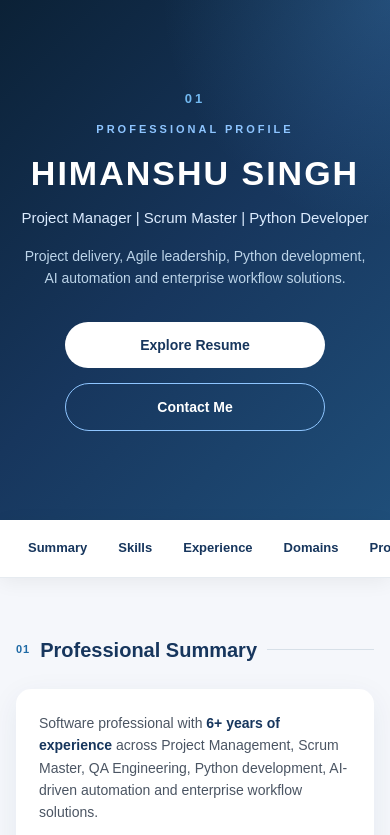
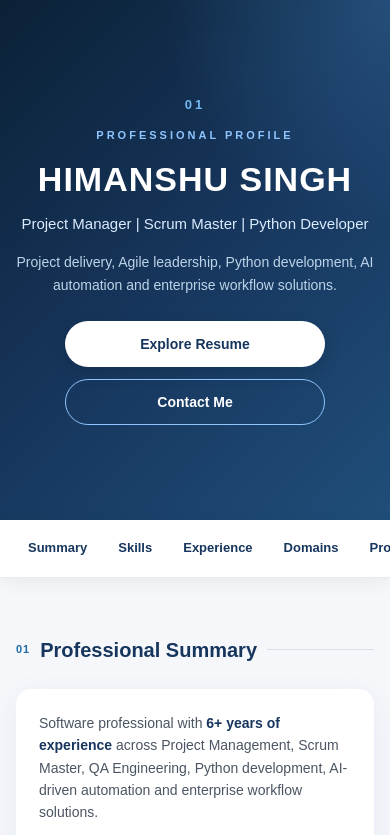
Before and after one commit to himanshu-india7/resume, a plain HTML site: page index.html in a window 390 px wide. Shown: the top 835 px of the page. Drawn offline with Linux system fonts and the light colour scheme.

Commit message:
Final resume website update

```diff
--- a/style.css
+++ b/style.css
@@ -8,26 +8,16 @@
     box-sizing: border-box;
 }
 
-
-/* =========================================================
-   BASE
-========================================================= */
-
 html {
     scroll-behavior: smooth;
 }
 
 body {
-    font-family:
-        Arial,
-        Helvetica,
-        sans-serif;
-
+    font-family: Arial, Helvetica, sans-serif;
     background: #f5f7fb;
-
     color: #1f2937;
-
     line-height: 1.6;
+    overflow-x: hidden;
 }
 
 a {
@@ -48,9 +38,7 @@ a {
     min-height: 500px;
 
     display: flex;
-
     align-items: center;
-
     justify-content: center;
 
     text-align: center;
@@ -82,9 +70,7 @@ a {
     color: #72b8f0;
 
     font-size: 13px;
-
     font-weight: bold;
-
     letter-spacing: 3px;
 
     margin-bottom: 12px;
@@ -94,9 +80,7 @@ a {
     color: #8ec5ff;
 
     font-size: 13px;
-
     letter-spacing: 4px;
-
     font-weight: bold;
 
     margin-bottom: 16px;
@@ -104,9 +88,7 @@ a {
 
 .hero h1 {
     font-size: 58px;
-
     line-height: 1.1;
-
     letter-spacing: 3px;
 
     margin-bottom: 15px;
@@ -114,9 +96,7 @@ a {
 
 .hero h2 {
     font-size: 21px;
-
     line-height: 1.5;
-
     font-weight: 400;
 
     color: #dcecff;
@@ -132,6 +112,7 @@ a {
     color: #bcd4e9;
 
     font-size: 15px;
+    line-height: 1.7;
 }
 
 
@@ -140,19 +121,23 @@ a {
 ========================================================= */
 
 .buttons {
-    margin-top: 32px;
+    margin-top: 28px;
 
     display: flex;
+    justify-content: center;
+    align-items: center;
 
-    justify-content: center;
-
-    gap: 15px;
+    gap: 16px;
 
     flex-wrap: wrap;
 }
 
 .btn {
-    display: inline-block;
+    display: inline-flex;
+    align-items: center;
+    justify-content: center;
+
+    min-height: 46px;
 
     padding: 12px 26px;
 
@@ -161,13 +146,13 @@ a {
     text-decoration: none;
 
     font-weight: bold;
-
     font-size: 14px;
 
     transition:
         transform 0.3s ease,
         background 0.3s ease,
-        color 0.3s ease;
+        color 0.3s ease,
+        box-shadow 0.3s ease;
 }
 
 .btn:hover {
@@ -176,19 +161,23 @@ a {
 
 .primary {
     background: white;
+    color: #17365d;
 
-    color: #17365d;
+    box-shadow:
+        0 6px 18px rgba(0, 0, 0, 0.12);
 }
 
 .primary:hover {
     background: #e6f2ff;
+
+    box-shadow:
+        0 9px 24px rgba(0, 0, 0, 0.18);
 }
 
 .secondary {
     border: 1px solid #8ec5ff;
 
     color: white;
-
     background: transparent;
 }
 
@@ -203,7 +192,6 @@ a {
 
 .navbar {
     position: sticky;
-
     top: 0;
 
     z-index: 1000;
@@ -224,9 +212,7 @@ a {
     margin: auto;
 
     display: flex;
-
     justify-content: center;
-
     align-items: center;
 
     flex-wrap: wrap;
@@ -242,7 +228,6 @@ a {
     text-decoration: none;
 
     font-size: 13px;
-
     font-weight: bold;
 
     padding: 8px 13px;
@@ -257,7 +242,6 @@ a {
 .nav-link:hover,
 .nav-link.active {
     background: #eaf3fb;
-
     color: #1f6aa5;
 }
 
@@ -267,6 +251,7 @@ a {
 ========================================================= */
 
 main {
+    width: 100%;
     max-width: 1100px;
 
     margin: auto;
@@ -287,7 +272,6 @@ main {
 
 .section-title {
     display: flex;
-
     align-items: center;
 
     gap: 14px;
@@ -299,17 +283,16 @@ main {
     color: #1f6aa5;
 
     font-size: 13px;
+    font-weight: bold;
+    letter-spacing: 1px;
 
-    font-weight: bold;
-
-    letter-spacing: 1px;
+    flex-shrink: 0;
 }
 
 .section-title h2 {
     color: #17365d;
 
     font-size: 28px;
-
     line-height: 1.2;
 
     white-space: nowrap;
@@ -399,11 +382,9 @@ main {
     display: inline-flex;
 
     align-items: center;
-
     justify-content: center;
 
     min-width: 42px;
-
     height: 30px;
 
     padding: 0 8px;
@@ -415,9 +396,7 @@ main {
     color: #1f6aa5;
 
     font-size: 10px;
-
     font-weight: bold;
-
     letter-spacing: 1px;
 
     margin-bottom: 12px;
@@ -427,7 +406,6 @@ main {
     color: #17365d;
 
     font-size: 17px;
-
     line-height: 1.35;
 
     margin-bottom: 10px;
@@ -437,7 +415,6 @@ main {
     color: #5d6875;
 
     font-size: 14px;
-
     line-height: 1.7;
 }
 
@@ -473,7 +450,6 @@ main {
     display: flex;
 
     justify-content: space-between;
-
     align-items: flex-start;
 
     gap: 20px;
@@ -485,7 +461,6 @@ main {
     color: #17365d;
 
     font-size: 19px;
-
     line-height: 1.3;
 }
 
@@ -501,7 +476,6 @@ main {
     color: #1f6aa5;
 
     font-size: 13px;
-
     font-weight: bold;
 
     white-space: nowrap;
@@ -523,7 +497,6 @@ main {
     color: #4b5563;
 
     font-size: 14px;
-
     line-height: 1.65;
 }
 
@@ -575,9 +548,7 @@ main {
     color: #1f6aa5;
 
     font-size: 11px;
-
     font-weight: bold;
-
     letter-spacing: 2px;
 }
 
@@ -593,7 +564,6 @@ main {
     color: #5d6875;
 
     font-size: 14px;
-
     line-height: 1.7;
 
     margin-bottom: 18px;
@@ -637,7 +607,6 @@ main {
     display: flex;
 
     justify-content: space-between;
-
     align-items: center;
 
     gap: 25px;
@@ -651,9 +620,7 @@ main {
     color: #1f6aa5;
 
     font-size: 10px;
-
     font-weight: bold;
-
     letter-spacing: 2px;
 
     margin-bottom: 7px;
@@ -663,7 +630,6 @@ main {
     color: #17365d;
 
     font-size: 20px;
-
     line-height: 1.4;
 }
 
@@ -761,7 +727,6 @@ main {
     display: inline-flex;
 
     justify-content: center;
-
     align-items: center;
 
     min-width: 25px;
@@ -815,9 +780,7 @@ main {
     color: #1f6aa5;
 
     font-size: 11px;
-
     font-weight: bold;
-
     letter-spacing: 2px;
 }
 
@@ -827,7 +790,6 @@ main {
     font-size: 28px;
 
     margin-top: 7px;
-
     margin-bottom: 7px;
 }
 
@@ -867,7 +829,6 @@ main {
     color: #17365d;
 
     font-size: 13px;
-
     font-weight: bold;
 
     margin-bottom: 7px;
@@ -959,7 +920,6 @@ main {
     border-radius: 30px;
 
     font-size: 14px;
-
     font-weight: bold;
 
     box-shadow:
@@ -1042,7 +1002,6 @@ footer {
     display: flex;
 
     justify-content: space-between;
-
     align-items: center;
 
     padding-left:
@@ -1085,7 +1044,6 @@ footer a:hover {
     .project-grid {
         grid-template-columns: 1fr;
     }
-
 }
 
 
@@ -1113,8 +1071,23 @@ footer a:hover {
 
     .hero-description {
         font-size: 14px;
+
+        max-width: 550px;
     }
 
+    /* HERO BUTTONS */
+    .buttons {
+        margin-top: 25px;
+
+        gap: 12px;
+    }
+
+    .btn {
+        padding: 11px 22px;
+    }
+
+
+    /* NAVBAR */
 
     .nav-inner {
         justify-content: flex-start;
@@ -1135,10 +1108,14 @@ footer a:hover {
     }
 
 
+    /* MAIN */
+
     main {
         padding: 10px 16px;
     }
 
+
+    /* SECTIONS */
 
     .section {
         padding: 50px 0;
@@ -1146,6 +1123,8 @@ footer a:hover {
         scroll-margin-top: 65px;
     }
 
+
+    /* SECTION TITLE */
 
     .section-title {
         gap: 10px;
@@ -1158,6 +1137,8 @@ footer a:hover {
     }
 
 
+    /* CARDS */
+
     .card {
         padding: 23px;
     }
@@ -1166,6 +1147,8 @@ footer a:hover {
         font-size: 14px;
     }
 
+
+    /* EXPERIENCE */
 
     .experience-card {
         padding: 22px;
@@ -1182,10 +1165,14 @@ footer a:hover {
     }
 
 
+    /* PROJECTS */
+
     .project-card {
         padding: 23px;
     }
 
+
+    /* EDUCATION */
 
     .education-card {
         flex-direction: column;
@@ -1195,6 +1182,8 @@ footer a:hover {
         padding: 24px;
     }
 
+
+    /* CONTACT */
 
     .contact-card {
         padding: 35px 16px;
@@ -1209,6 +1198,8 @@ footer a:hover {
     }
 
 
+    /* RECRUITER FORM */
+
     .recruiter-box {
         padding: 23px 18px;
     }
@@ -1217,6 +1208,8 @@ footer a:hover {
         font-size: 24px;
     }
 
+
+    /* FORM */
 
     .form-grid {
         grid-template-columns: 1fr;
@@ -1227,6 +1220,8 @@ footer a:hover {
     }
 
 
+    /* FOOTER */
+
     footer {
         flex-direction: column;
 
@@ -1234,7 +1229,6 @@ footer a:hover {
 
         text-align: center;
     }
-
 }
 
 
@@ -1244,24 +1238,49 @@ footer a:hover {
 
 @media (max-width: 430px) {
 
+    .hero {
+        padding: 50px 16px;
+    }
+
     .hero h1 {
         font-size: 34px;
+
+        letter-spacing: 1px;
     }
 
     .hero h2 {
         font-size: 15px;
     }
 
-    .welcome {
-        font-size: 11px;
+    .hero-description {
+        font-size: 14px;
 
-        letter-spacing: 3px;
+        line-height: 1.65;
+    }
+
+    /* MOBILE BUTTONS */
+    .buttons {
+        width: 100%;
+
+        margin-top: 24px;
+
+        gap: 12px;
+
+        flex-direction: column;
     }
 
     .btn {
         width: 100%;
 
         max-width: 260px;
+
+        min-height: 46px;
+    }
+
+    .welcome {
+        font-size: 11px;
+
+        letter-spacing: 3px;
     }
 
     .section-title h2 {
@@ -1271,5 +1290,4 @@ footer a:hover {
     .section-title span {
         font-size: 11px;
     }
-
 }
```
